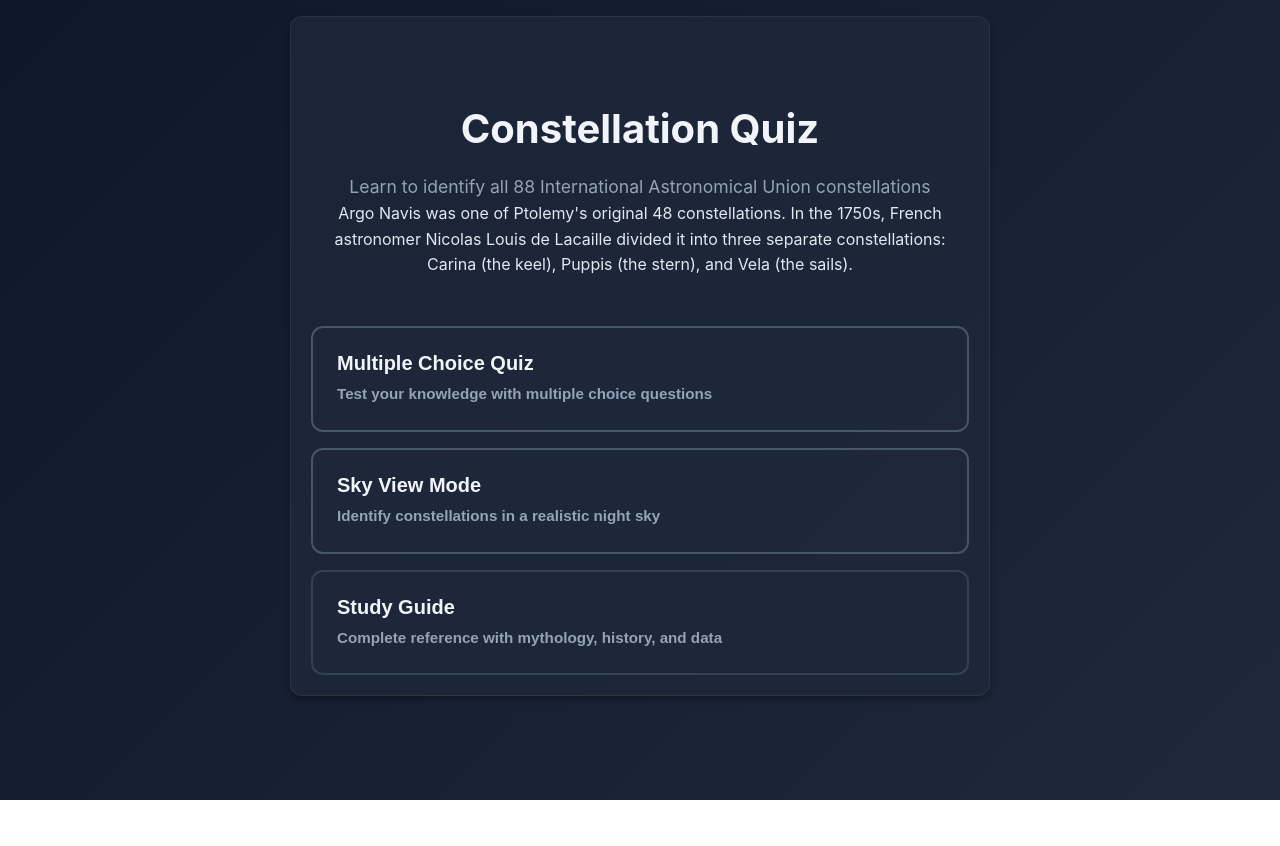
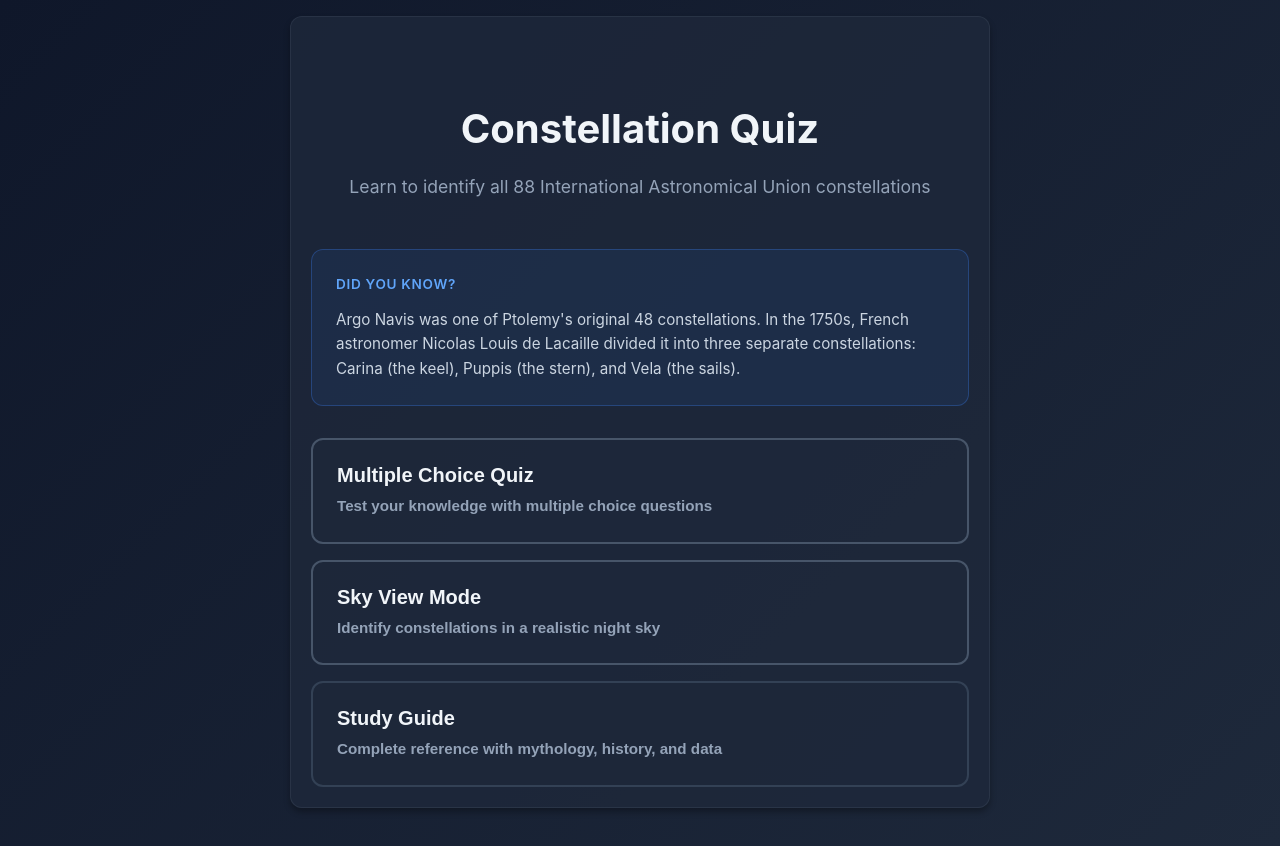
Before and after one commit to cozenom/Constellation_Quiz, a React (Vite) app: page / in a window 1280 px wide. Before the commit the page ends 800 px from the top, so only its background shows below. Built offline with nearby package versions, Linux system fonts and the light colour scheme; no server answers.

Commit message:
title upgrade

```diff
--- a/src/components/Title.css
+++ b/src/components/Title.css
@@ -18,6 +18,30 @@
   font-size: 1.1rem;
   color: #94a3b8;
   margin: 0;
+}
+
+.fact-box {
+  background: rgba(59, 130, 246, 0.08);
+  border: 1px solid rgba(59, 130, 246, 0.3);
+  border-radius: 12px;
+  padding: 1.5rem;
+  margin: 2rem 0;
+  text-align: left;
+}
+
+.fact-label {
+  font-size: 0.85rem;
+  font-weight: 600;
+  text-transform: uppercase;
+  letter-spacing: 0.05em;
+  color: #60a5fa;
+  margin-bottom: 0.75rem;
+}
+
+.fact-content {
+  font-size: 0.95rem;
+  line-height: 1.6;
+  color: #cbd5e1;
 }
 
 .title-buttons {
@@ -81,6 +105,14 @@
     font-size: 1rem;
   }
 
+  .fact-box {
+    padding: 1.25rem;
+  }
+
+  .fact-content {
+    font-size: 0.9rem;
+  }
+
   .mode-button {
     padding: 1.25rem;
   }
--- a/src/components/Title.jsx
+++ b/src/components/Title.jsx
@@ -29,12 +29,14 @@ function Title({ onSelectRegularQuiz, onSelectSkyView, onSelectStudy }) {
             <div className="title-hero">
                 <h1>Constellation Quiz</h1>
                 <p className="subtitle">Learn to identify all 88 International Astronomical Union constellations</p>
-                {currentFact && (
-                    <div className="fun-fact">
-                        {currentFact}
-                    </div>
-                )}
             </div>
+
+            {currentFact && (
+                <div className="fact-box">
+                    <div className="fact-label">Did You Know?</div>
+                    <div className="fact-content">{currentFact}</div>
+                </div>
+            )}
 
             <div className="title-buttons">
                 <button className="mode-button" onClick={onSelectRegularQuiz}>
```
